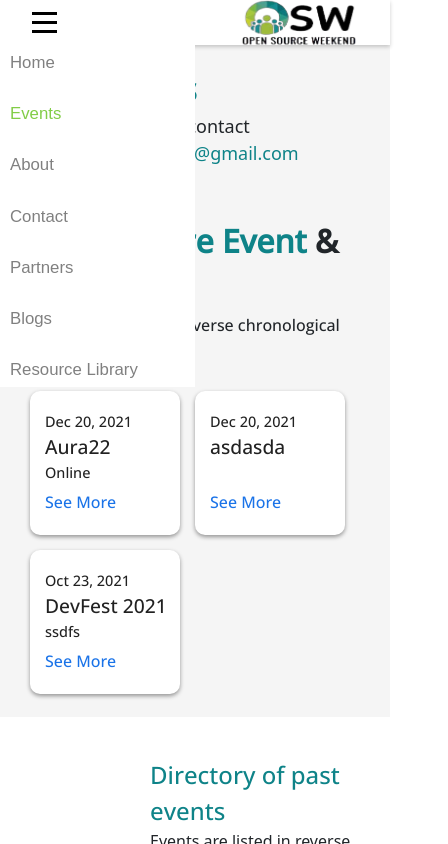
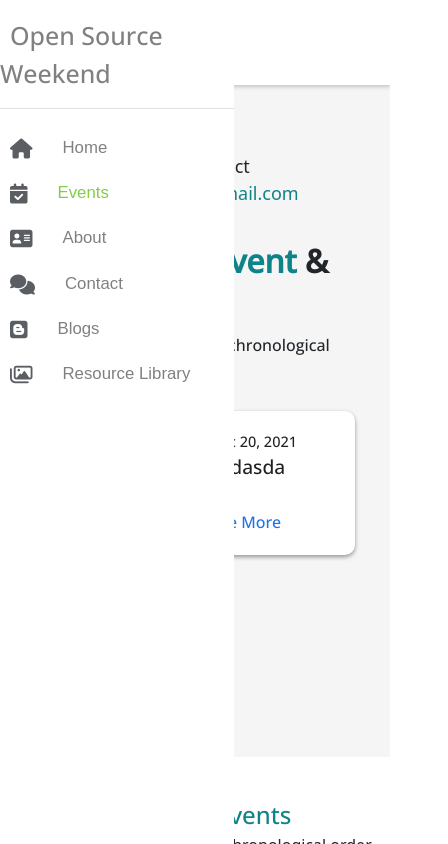
Before and after one commit to Rishi2103/OSW-frontend, a React (Create React App) app: page /events in a window 390 px wide. Both pictures are taken after a click on the element 44 px from the left and 22 px from the top of the page. Shown: the top 844 px of the page, 448 px wide, since content can reach past the window. Built offline with nearby package versions, Linux system fonts and the light colour scheme.

Commit message:
Edited files

```diff
--- a/src/components/About.js
+++ b/src/components/About.js
@@ -1,7 +1,11 @@
 import React from 'react';
 
 const About = () => {
-  return <h2>About Page</h2>;
+  return(
+    <div>
+  <h2>About Page</h2>
+  </div>
+  )
 };
 
 export default About;
--- a/src/components/Events.css
+++ b/src/components/Events.css
@@ -1,6 +1,12 @@
+.eventpg{
+  display: flex;
+  flex-direction: column;
+}
+
 .eventpg-intro{
     background-color: #f5f5f5;
     width: 1520px;
+    flex: 0;
 
 }
 .eventpg-con{
@@ -20,6 +26,8 @@
     padding-left: 150px;
     padding-top: 40px;
     height: 350px;
+    flex: 1;
+    margin-bottom: 70px;
 }
 .past-events-title{
     font-size: 24px;
@@ -41,7 +49,8 @@
   .event-table th,
   .event-table td {
     border-bottom: 1px solid #ccc; /* Add a horizontal border */
-    padding: 8px;
+    padding: 14px;
+    font-size: 14px;
   }
 
   .event-table th {
@@ -50,9 +59,6 @@
     cursor: pointer;
   }
 
-  .event-table tbody tr:nth-child(even) {
-    background-color: #f9f9f9;
-  }
 
 
   .event-table tbody tr:hover {
@@ -85,18 +91,24 @@
   height: 10px;
 }
 .pagination{
-  width: 100%;
-    padding-top: 10px;
-    margin-bottom: 10px;
+  /* width: 100%; */
+    /* padding-top: 10px; */
+    /* margin-bottom: 10px; */
+    right: 0;
     float: right;
-    padding-right: 130px;
+    padding-right: 30px;
     display: flex;
+    flex-direction: row;
 }
 .pagination-con{
-  flex: 0;
-  width: 100px;
+  /* flex: 0; */
+  width: 1000px;
+  display: flex;
+  width: auto;
+  padding-right: 50px;
 }
 .pagination-btn{
+  display: flex;
   flex: 1;
   width: 50px;
 }
@@ -120,4 +132,7 @@
     width: 100%;
     padding-left: 30px;
   }
+  .past-events{
+    padding-left: 20px;
+  }
 }
--- a/src/components/Events.js
+++ b/src/components/Events.js
@@ -50,7 +50,7 @@ const Events = () => {
 
 
   return (
-    <>
+    <div className='eventpg'>
     <div className='eventpg-intro'>
       <div className='eventpg-con'>
       <b><p className="eventpg-head">Our <span style={{ color: '#0E8388' }}>Events</span></p></b>
@@ -90,7 +90,7 @@ const Events = () => {
         ))}
 
           <tr>
-        <td colspan="4"><div className='pagination'>
+        <td colSpan="4"><div className='pagination'>
         {/* Number of rows per page select */}
         <div className='pagination-con'>
         <label className='rpp' htmlFor="rowsPerPage">Rows per page:</label>
@@ -118,9 +118,8 @@ const Events = () => {
       </tbody>
     </table>
 
-      <br />
   </div>
-  </>
+  </div>
   )
 };
 
--- a/src/components/Footer.css
+++ b/src/components/Footer.css
@@ -63,8 +63,22 @@ a {
     font-size: 21px;
 }
 @media (max-width: 767px) {
+footer{
+    width: 100%;
+}
+.follow{
+    margin: 0 20px;
 
-    footer{
-        display: none;
-    }
-    }
+}
+.footer1{
+    margin: 0 20px;
+    display: flex;
+    flex-direction: column;
+}
+.resources{
+    margin: 0;
+}
+.footer2{
+    margin: 0 20px;
+}
+}
--- a/src/components/Navbar.css
+++ b/src/components/Navbar.css
@@ -5,7 +5,9 @@
 body {
   margin: 0;
 }
-
+.nav-icons{
+  display: none;
+}
 .container {
   margin: 0;
   text-align: center;
@@ -23,13 +25,13 @@ body {
   box-shadow: 0 2px 4px rgba(0, 0, 0, 0.2);
   position: relative;
 }
-.nav-list {
+.nav-links {
   display: flex;
   list-style-type: none;
   padding: 0;
 }
 
-#site-title {
+#site-title{
   margin: 0;
   padding: 0;
 }
@@ -61,7 +63,7 @@ body {
 .menu-toggle .bar {
   width: 25px;
   height: 3px;
-  background-color: black;
+  background-color: #5a5e63;
   margin: 3px 0;
 }
 
@@ -71,26 +73,38 @@ body {
   transition: outline 0.6s linear;
 
 }
+#osw{
+  display: none;
+}
 .nav li.active:hover{
   background-color: #D9F8C4;
 }
 .nav li:hover {
   background-color: #F6F4EB;
 }
-@media (max-width: 767px) {
-  /* .nav {
-    flex-direction: column;
-  } */
+/* @media (max-width: 767px) {
+
+  .nav-icons{
+    display: block;
+    padding-right: 20px;
+    font-size: 15px;
+    padding-top: 3px;
+  }
   .menu-toggle {
     display: flex;
   }
   .nav li.active{
     border-bottom: none;
+    .nav-icons{
+      color: #82CD47;
+    }
   }
+
   .nav li:hover{
-    /* background-color: aqua; */
+    /* background-color: aqua;
     border-top-right-radius: 20px;
     border-bottom-right-radius: 20px;
+
   }
   .nav-list {
     display: none;
@@ -99,6 +113,7 @@ body {
     top: 100%;
     left: 0;
     width: 50%;
+    height: 100vh;
     background-color: white;
     padding-top: 100px;
     z-index: 1;
@@ -111,10 +126,97 @@ body {
   .nav a{
     padding: 5px 10px ;
   }
-  .navbar.open .nav-list {
+  .nav.open .nav-list {
     display: flex;
+    .bar{
+      display: none;
+    }
   }
 
+} */
+@media (max-width: 767px) {
+  .nav {
+    display: flex;
+    padding: 20px 10px;
+  }
+.nav-icons{
+  display: block;
+  padding-right: 30px;
+  font-size: 20px;
+  padding-top: 3px;
+  display: flex;
+}
+
+.logo-img{
+  flex: 1;
+  left: 0;
+}
+.nav a{
+  padding: 10px 10px ;
+}
+hr{
+  font-weight: 100px;
+}
+#osw{
+  display: inline;
+  text-align: left;
+  font-family: 'Open Sans', sans-serif;
+  font-size: 25px;
+  padding-left: 10px;
+}
+
+  /* Translate the navigation links to the right when the navbar is open */
+
+  .nav-links {
+    display: none;
+    position: absolute;
+    top: 20%;
+    width: 60%;
+    text-align: left;
+    left: -60%;
+    background-color: white;
+    z-index: 1;
+    transition: transform 0.3s ease-in-out;
+    height: 100vh;
+  }
+  body.menu-open {
+    overflow: hidden;
+  }
+  .nav-links.open {
+    display: block;
+    transform: translateX(100%);
+  }
+  .nav li:hover{
+    background-color: #F6F4EB;
+    border-top-right-radius: 30px;
+    border-bottom-right-radius: 30px;
+    margin-right: 10px;
+  }
+  .nav li.active{
+    border-bottom: none;
+    .nav-icons{
+      color: #82CD47;
+    }
+  }
+.img.open{
+  display: block;
+}
+  .menu-toggle {
+    display: flex;
+    cursor: pointer;
+    z-index: 1;
+  }
+
+  .bar {
+    width: 25px;
+    height: 3px;
+    background-color: #5a5e63;
+    transition: transform 0.3s ease-in-out;
+  }
+
+  .bar.open {
+    transform: rotate(-45deg);
+  }
 }
 @media (min-width: 768px) and (max-width: 1023px) {
   .containercss{
--- a/src/components/Navbar.js
+++ b/src/components/Navbar.js
@@ -1,43 +1,77 @@
-import React, {useState} from "react";
-import { Link, useMatch, useResolvedPath } from "react-router-dom"
+import React, { useState, useEffect } from "react";
+import { Link, useMatch, useResolvedPath } from "react-router-dom";
 import logo from '../img/logo1.png';
-import './Navbar.css'
+import './Navbar.css';
+
 export default function Navbar() {
-
-  const [menuOpen, setMenuOpen] = useState(true);
+  const [menuOpen, setMenuOpen] = useState(false);
 
   const toggleMenu = () => {
-    console.log('clicked');
-    setMenuOpen(menuOpen);
+    setMenuOpen(!menuOpen);
   };
-  // const closeMenu = () => {
-  //   setMenuOpen(false);
-  // };
+
+  const closeMenu = () => {
+    setMenuOpen(false);
+  };
+
+  useEffect(() => {
+    // Add or remove the 'menu-open' class to the body based on menuOpen state
+    if (menuOpen) {
+      document.body.classList.add('menu-open');
+    } else {
+      document.body.classList.remove('menu-open');
+    }
+
+    // Clean up the class when the component unmounts
+    return () => {
+      document.body.classList.remove('menu-open');
+    };
+  }, [menuOpen]);
+
+
+  useEffect(() => {
+    const closeNavbar = (event) => {
+      // Check if the clicked element is part of the navbar
+      if (!event.target.closest('.nav')) {
+        setMenuOpen(false);
+      }
+    };
+
+    // Add the click event listener to the document
+    document.addEventListener('click', closeNavbar);
+
+    // Clean up the event listener when the component unmounts
+    return () => {
+      document.removeEventListener('click', closeNavbar);
+    };
+  }, []);
 
 
   return (
     <nav className={`nav ${menuOpen ? 'open' : ''}`}>
+       <div className="menu-toggle" onClick={toggleMenu}>
+        <div className={`bar ${menuOpen ? 'open' : ''}`}></div>
+        <div className={`bar ${menuOpen ? 'open' : ''}`}></div>
+        <div className={`bar ${menuOpen ? 'open' : ''}`}></div>
+      </div>
+      <div className="logo-img">
+      <Link to="/" id="site-title">
+        <img src={logo} alt="Logo" style={{ height: '45px', width: '120px', margin: '0px' }} />
+      </Link></div>
+      <div className={`nav-links ${menuOpen ? 'open' : ''}`}>
+      <p id='osw'>Open Source Weekend</p>
+      <hr />
+        <CustomLink to="/" onClick={closeMenu}><span className="nav-icons"><i className="fa-solid fa-house" style={{ color: '#5a5e63' }}></i></span>Home</CustomLink>
+        <CustomLink to="/events" onClick={closeMenu}><span className="nav-icons"><i className="fa-solid fa-calendar-check" style={{ color: '#5a5e63' }}></i></span>Events</CustomLink>
+        <CustomLink to="/about" onClick={closeMenu}><span className="nav-icons"><i className="fa-solid fa-address-card" style={{ color: '#5a5e63' }}></i></span>About</CustomLink>
+        <CustomLink to="/contact" onClick={closeMenu}><span className="nav-icons"><i className="fa-solid fa-comments" style={{ color: '#5a5e63' }}></i></span>Contact</CustomLink>
+        <CustomLink to="/blogs" onClick={closeMenu}><span className="nav-icons"><i className="fa-brands fa-blogger" style={{ color: '#5a5e63' }}></i></span>Blogs</CustomLink>
+        <CustomLink to="/resourceLibrary" onClick={closeMenu}><span className="nav-icons"><i className="fa-regular fa-images" style={{ color: '#5a5e63' }}></i></span>Resource Library</CustomLink>
+      </div>
 
-      <div className="menu-toggle" onClick={toggleMenu}>
-        <div className="bar"></div>
-        <div className="bar"></div>
-        <div className="bar"></div>
-      </div>
-      <Link to="/" id="site-title">
-      <img src={logo} alt="Logo" style={{ height:'45px' ,width: '120px', margin: '0px' }} />
-      </Link>
+    </nav>
 
-      <ul className={`nav-list ${menuOpen ? 'open' : ''}`}>
-        <CustomLink to="/">Home</CustomLink>
-        <CustomLink to="/events">Events</CustomLink>
-        <CustomLink to="/about">About</CustomLink>
-        <CustomLink to="/contact">Contact</CustomLink>
-        <CustomLink to="/partners">Partners</CustomLink>
-        <CustomLink to="/blogs">Blogs</CustomLink>
-        <CustomLink to="/resourceLibrary">Resource Library</CustomLink>
-      </ul>
-    </nav>
-  )
+  );
 }
 
 function CustomLink({ to, children, ...props }) {
--- a/src/components/home-comp/ColouredSection.css
+++ b/src/components/home-comp/ColouredSection.css
@@ -42,8 +42,7 @@ p{
         max-width: 100%;
     }
     .about-text{
-        padding-left: 10vw;
-        padding-right: 10vw;
+        padding: 40px 20px;
         text-align: left;
     }
     p{
--- a/src/components/home-comp/Meetup.css
+++ b/src/components/home-comp/Meetup.css
@@ -29,7 +29,7 @@
 
 @media (max-width: 767px) {
   .meetup-content{
-    padding: 50px 30px;
+    padding: 30px 20px;
     height: 500px;
   }
   .meetup-con{
--- a/src/components/home-comp/Partners.css
+++ b/src/components/home-comp/Partners.css
@@ -17,7 +17,6 @@ p{
 }
 @media (max-width: 767px) {
    .partners-content{
-    padding-left: 50px;
-    padding-right: 50px;
+    padding: 40px 20px;
    }
 }
--- a/src/components/home-comp/WhatWeDo.css
+++ b/src/components/home-comp/WhatWeDo.css
@@ -205,6 +205,18 @@ p{
     display: flex;
     flex-direction: row;
   }
+  .tech-img{
+    display: flex;
+    flex-direction: row;
+    width: 100%;
+    margin-bottom: 30px;
+  }
+  .row1{
+    width: 60%;
+  }
+  .row-2{
+    padding-left: 0;
+  }
 }
 @media (min-width: 768px) and (max-width: 1023px) {
   .image{
```
Also changed, not shown: src/components/home-comp/Intro.css (+8 -3 lines), src/components/EventsPage.js (added). Lines whose indentation alone changed are shown as unchanged.
